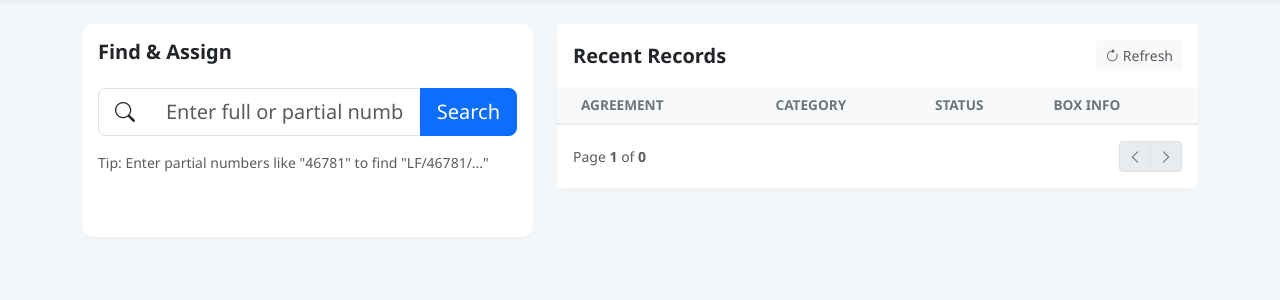
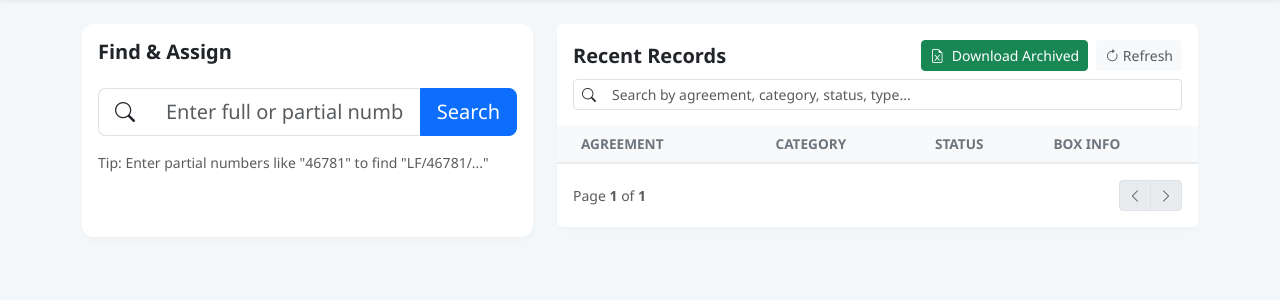
Before and after one commit to wasthTheekshana/Archive-Management-System, a Flask app: page / in a window 1280 px wide. Shown: the part 68-368 px from the top of the page. Run offline with Flask 3, Linux system fonts and the light colour scheme; data that the repository does not hold is empty; some libraries are stand-ins or nearby versions.

Commit message:
Add table auto-search and download archived Excel feature
Co-Authored-By: Claude Sonnet 4.6 <noreply@anthropic.com>

```diff
--- a/app.py
+++ b/app.py
@@ -1,47 +1,54 @@
 import os
 import math
+import io
 import mysql.connector
 import pandas as pd
-from flask import Flask, render_template, request, jsonify, session, redirect
+from flask import Flask, render_template, request, jsonify, session, redirect, send_file
 
 app = Flask(__name__)
-app.secret_key = os.environ.get('SECRET_KEY', 'dev-secret-key')
-
+app.secret_key = os.environ.get('SECRET_KEY', 'default_dev_key')
 
 # --- DATABASE CONFIGURATION ---
 def get_db_connection():
     try:
-        if 'DB_HOST' in os.environ:
-            # Azure Settings
+        # 1. CHECK FOR AZURE-SPECIFIC VARIABLES (From your screenshot)
+        if 'AZURE_MYSQL_HOST' in os.environ:
+            conn = mysql.connector.connect(
+                host=os.environ.get('AZURE_MYSQL_HOST'),
+                user=os.environ.get('AZURE_MYSQL_USER'),
+                password=os.environ.get('AZURE_MYSQL_PASSWORD'),
+                database=os.environ.get('AZURE_MYSQL_NAME'),
+                port=3306,
+                ssl_disabled=True  # Keeps connection simple for now
+            )
+        # 2. CHECK FOR MANUAL VARIABLES (Backup plan)
+        elif 'DB_HOST' in os.environ:
             conn = mysql.connector.connect(
                 host=os.environ.get('DB_HOST'),
                 user=os.environ.get('DB_USER'),
                 password=os.environ.get('DB_PASS'),
                 database=os.environ.get('DB_NAME'),
-                port=3306,
-                ssl_disabled=True
+                port=3306
             )
         else:
-            # Localhost Settings
+            # 3. LOCALHOST FALLBACK (Your PC)
             conn = mysql.connector.connect(
                 host='localhost',
-                port=3307,  # Check if your MySQL is on 3306 or 3307
+                port=3306,
                 user='root',
                 password='root',
                 database='archive_db'
             )
         return conn
     except mysql.connector.Error as err:
-        print(f"❌ DB Error: {err}")
+        print(f"❌ DB Connection Error: {err}")
         return None
-
 
 # --- ROUTES ---
 @app.route('/')
 def index():
     is_admin = 'user' in session
     return render_template('index.html', is_admin=is_admin)
-
 
 @app.route('/login', methods=['POST'])
 def login():
@@ -52,15 +59,12 @@ def login():
         return jsonify({'success': True})
     return jsonify({'success': False, 'message': 'Invalid Credentials'})
 
-
 @app.route('/logout')
 def logout():
     session.pop('user', None)
     return redirect('/')
 
-
 # --- API ENDPOINTS ---
-
 @app.route('/api/documents')
 def get_documents():
     conn = get_db_connection()
@@ -71,16 +75,33 @@ def get_documents():
     per_page = 10
     offset = (page - 1) * per_page
 
-    cursor.execute('SELECT * FROM agreements ORDER BY id DESC LIMIT %s OFFSET %s', (per_page, offset))
-    data = cursor.fetchall()
+    search = request.args.get('search', '').strip()
 
-    cursor.execute('SELECT COUNT(*) as total FROM agreements')
-    result = cursor.fetchone()
-    total_records = result['total'] if result else 0
-    total_pages = math.ceil(total_records / per_page)
+    try:
+        if search:
+            like = f"%{search}%"
+            cursor.execute(
+                'SELECT * FROM agreements WHERE agreement_number LIKE %s OR category LIKE %s OR status LIKE %s OR box_type LIKE %s ORDER BY id DESC LIMIT %s OFFSET %s',
+                (like, like, like, like, per_page, offset)
+            )
+            data = cursor.fetchall()
+            cursor.execute(
+                'SELECT COUNT(*) as total FROM agreements WHERE agreement_number LIKE %s OR category LIKE %s OR status LIKE %s OR box_type LIKE %s',
+                (like, like, like, like)
+            )
+        else:
+            cursor.execute('SELECT * FROM agreements ORDER BY id DESC LIMIT %s OFFSET %s', (per_page, offset))
+            data = cursor.fetchall()
+            cursor.execute('SELECT COUNT(*) as total FROM agreements')
 
-    cursor.close()
-    conn.close()
+        result = cursor.fetchone()
+        total_records = result['total'] if result else 0
+        total_pages = math.ceil(total_records / per_page) if total_records else 1
+    except Exception as e:
+        return jsonify({'error': str(e)}), 500
+    finally:
+        cursor.close()
+        conn.close()
 
     return jsonify({
         'data': data,
@@ -90,23 +111,21 @@ def get_documents():
         }
     })
 
-
 @app.route('/search', methods=['GET'])
 def search_agreement():
     query = request.args.get('q', '').strip()
     if not query: return jsonify(None)
 
     conn = get_db_connection()
+    if not conn: return jsonify(None)
+
     cursor = conn.cursor(dictionary=True)
-
     search_term = f"%{query}%"
     cursor.execute('SELECT * FROM agreements WHERE agreement_number LIKE %s LIMIT 1', (search_term,))
-
     agreement = cursor.fetchone()
     cursor.close()
     conn.close()
     return jsonify(agreement) if agreement else jsonify(None)
-
 
 @app.route('/upload', methods=['POST'])
 def upload_file():
@@ -152,23 +171,13 @@ def upload_file():
             if raw_box and raw_box.lower() != 'nan':
                 final_type = ''.join([c for c in raw_box if not c.isdigit()]).strip()
             if (not final_type or final_type == "UNKNOWN") and cat and cat.lower() != 'nan':
-                final_type = cat[:3].upper()
+                 final_type = cat[:3].upper()
 
             if ag_num and ag_num.lower() != 'nan':
                 try:
-                    cursor.execute('''
-                                   INSERT
-                                   IGNORE INTO agreements (agreement_number, category, box_type, status)
-                        VALUES (
-                                   %s,
-                                   %s,
-                                   %s,
-                                   'Pending'
-                                   )
-                                   ''', (ag_num, cat, final_type))
+                    cursor.execute('INSERT IGNORE INTO agreements (agreement_number, category, box_type, status) VALUES (%s, %s, %s, "Pending")', (ag_num, cat, final_type))
                     count += 1
-                except:
-                    pass
+                except: pass
 
         conn.commit()
         cursor.close()
@@ -177,9 +186,6 @@ def upload_file():
 
     except Exception as e:
         return jsonify({'success': False, 'message': str(e)})
-
-
-# --- MISSING FUNCTIONS ADDED BELOW ---
 
 @app.route('/get_active_box', methods=['GET'])
 def get_active_box():
@@ -196,7 +202,6 @@ def get_active_box():
         cursor.close()
         conn.close()
 
-
 @app.route('/create_new_box', methods=['POST'])
 def create_new_box():
     data = request.json
@@ -204,8 +209,9 @@ def create_new_box():
     new_dok_id = data['new_dok_id']
 
     conn = get_db_connection()
+    if not conn: return jsonify({'success': False, 'message': 'DB Connection Failed'}), 500
+
     cursor = conn.cursor(dictionary=True)
-
     try:
         cursor.execute('SELECT current_sequence FROM active_boxes WHERE box_type = %s', (box_type,))
         current = cursor.fetchone()
@@ -213,21 +219,10 @@ def create_new_box():
         if current:
             new_seq = current['current_sequence'] + 1
             new_name = f"{box_type}{new_seq}"
-            cursor.execute('''
-                           UPDATE active_boxes
-                           SET current_sequence = %s,
-                               current_box_name = %s,
-                               current_dok_id   = %s,
-                               item_count       = 0
-                           WHERE box_type = %s
-                           ''', (new_seq, new_name, new_dok_id, box_type))
+            cursor.execute('UPDATE active_boxes SET current_sequence = %s, current_box_name = %s, current_dok_id = %s, item_count = 0 WHERE box_type = %s', (new_seq, new_name, new_dok_id, box_type))
         else:
             new_name = f"{box_type}1"
-            cursor.execute('''
-                           INSERT INTO active_boxes (box_type, current_sequence, current_box_name, current_dok_id,
-                                                     item_count)
-                           VALUES (%s, 1, %s, %s, 0)
-                           ''', (box_type, new_name, new_dok_id))
+            cursor.execute('INSERT INTO active_boxes (box_type, current_sequence, current_box_name, current_dok_id, item_count) VALUES (%s, 1, %s, %s, 0)', (box_type, new_name, new_dok_id))
 
         conn.commit()
         return jsonify({'success': True})
@@ -237,28 +232,16 @@ def create_new_box():
         cursor.close()
         conn.close()
 
-
 @app.route('/assign_agreement', methods=['POST'])
 def assign_agreement():
     data = request.json
     conn = get_db_connection()
+    if not conn: return jsonify({'success': False, 'message': 'DB Connection Failed'}), 500
+
     cursor = conn.cursor()
-
     try:
-        cursor.execute('''
-                       UPDATE agreements
-                       SET assigned_box_name = %s,
-                           assigned_dok_id   = %s,
-                           status            = 'Archived'
-                       WHERE agreement_number = %s
-                       ''', (data['box_name'], data['dok_id'], data['agreement_number']))
-
-        cursor.execute('''
-                       UPDATE active_boxes
-                       SET item_count = item_count + 1
-                       WHERE box_type = %s
-                       ''', (data['box_type'],))
-
+        cursor.execute('UPDATE agreements SET assigned_box_name = %s, assigned_dok_id = %s, status = "Archived" WHERE agreement_number = %s', (data['box_name'], data['dok_id'], data['agreement_number']))
+        cursor.execute('UPDATE active_boxes SET item_count = item_count + 1 WHERE box_type = %s', (data['box_type'],))
         conn.commit()
         return jsonify({'success': True})
     except Exception as e:
@@ -267,6 +250,70 @@ def assign_agreement():
         cursor.close()
         conn.close()
 
+@app.route('/download/archived')
+def download_archived():
+    conn = get_db_connection()
+    if not conn:
+        return jsonify({'error': 'DB Connection Failed'}), 500
+
+    cursor = conn.cursor(dictionary=True)
+    try:
+        cursor.execute("SELECT id, agreement_number, category, box_type, status, assigned_box_name, assigned_dok_id FROM agreements WHERE status = 'Archived' ORDER BY assigned_box_name, id")
+        rows = cursor.fetchall()
+    finally:
+        cursor.close()
+        conn.close()
+
+    df = pd.DataFrame(rows, columns=['ID', 'Agreement Number', 'Category', 'Box Type', 'Status', 'Assigned Box Name', 'Assigned DOK ID'])
+    output = io.BytesIO()
+    with pd.ExcelWriter(output, engine='openpyxl') as writer:
+        df.to_excel(writer, index=False, sheet_name='Archived')
+    output.seek(0)
+    return send_file(output, mimetype='application/vnd.openxmlformats-officedocument.spreadsheetml.sheet',
+                     as_attachment=True, download_name='archived_agreements.xlsx')
+
+# --- AZURE INITIALIZATION ROUTE (RUN THIS ONCE) ---
+@app.route('/init_db')
+def init_db_route():
+    conn = get_db_connection()
+    if not conn:
+        return jsonify({'message': '❌ Fatal Error: Could not connect. Check Environment Variables on Azure.'}), 500
+
+    try:
+        cursor = conn.cursor()
+
+        # 1. Create Agreements Table
+        cursor.execute("""
+        CREATE TABLE IF NOT EXISTS agreements (
+            id INT AUTO_INCREMENT PRIMARY KEY,
+            agreement_number VARCHAR(255) UNIQUE,
+            category VARCHAR(100),
+            box_type VARCHAR(50),
+            status VARCHAR(50) DEFAULT 'Pending',
+            assigned_box_name VARCHAR(100),
+            assigned_dok_id VARCHAR(100)
+        )
+        """)
+
+        # 2. Create Active Boxes Table
+        cursor.execute("""
+        CREATE TABLE IF NOT EXISTS active_boxes (
+            id INT AUTO_INCREMENT PRIMARY KEY,
+            box_type VARCHAR(50) UNIQUE,
+            current_sequence INT,
+            current_box_name VARCHAR(100),
+            current_dok_id VARCHAR(100),
+            item_count INT DEFAULT 0
+        )
+        """)
+
+        conn.commit()
+        cursor.close()
+        conn.close()
+        return jsonify({'message': '✅ SUCCESS! Tables Created Successfully on Azure.'})
+
+    except Exception as e:
+        return jsonify({'message': f'❌ Error creating tables: {str(e)}'}), 500
 
 if __name__ == '__main__':
-    app.run(debug=True, port=5000)
+    app.run(debug=True)
--- a/templates/index.html
+++ b/templates/index.html
@@ -128,11 +128,22 @@
 
         <div class="col-lg-7">
             <div class="card card-custom">
-                <div class="card-header bg-white py-3 border-bottom-0 d-flex justify-content-between align-items-center">
-                    <h5 class="fw-bold mb-0">Recent Records</h5>
-                    <button class="btn btn-light btn-sm text-muted" onclick="loadPage(1)">
-                        <i class="bi bi-arrow-clockwise"></i> Refresh
-                    </button>
+                <div class="card-header bg-white py-3 border-bottom-0">
+                    <div class="d-flex justify-content-between align-items-center mb-2">
+                        <h5 class="fw-bold mb-0">Recent Records</h5>
+                        <div class="d-flex gap-2">
+                            <a href="/download/archived" class="btn btn-success btn-sm">
+                                <i class="bi bi-file-earmark-excel me-1"></i> Download Archived
+                            </a>
+                            <button class="btn btn-light btn-sm text-muted" onclick="loadPage(1)">
+                                <i class="bi bi-arrow-clockwise"></i> Refresh
+                            </button>
+                        </div>
+                    </div>
+                    <div class="input-group input-group-sm">
+                        <span class="input-group-text bg-white"><i class="bi bi-search"></i></span>
+                        <input type="text" id="tableSearch" class="form-control border-start-0" placeholder="Search by agreement, category, status, type...">
+                    </div>
                 </div>
 
                 <div class="table-responsive">
@@ -202,11 +213,14 @@
 <script>
     let currentData = {};
     let currentPage = 1;
+    let searchDebounceTimer = null;
 
     // --- 1. PAGINATION & LOAD LOGIC ---
     function loadPage(page) {
         currentPage = page;
-        fetch(`/api/documents?page=${page}`)
+        const search = document.getElementById('tableSearch') ? document.getElementById('tableSearch').value.trim() : '';
+        const url = `/api/documents?page=${page}${search ? '&search=' + encodeURIComponent(search) : ''}`;
+        fetch(url)
             .then(res => res.json())
             .then(data => {
                 const tbody = document.getElementById("tableBody");
@@ -239,17 +253,23 @@
                 let pagHTML = '';
                 // Previous
                 pagHTML += `<li class="page-item ${!pag.has_prev ? 'disabled' : ''}">
-                    <a class="page-link" href="#" onclick="loadPage(${pag.current_page - 1})"><i class="bi bi-chevron-left"></i></a></li>`;
+                    <a class="page-link" href="#" onclick="event.preventDefault();loadPage(${pag.current_page - 1})"><i class="bi bi-chevron-left"></i></a></li>`;
                 // Next
                 pagHTML += `<li class="page-item ${!pag.has_next ? 'disabled' : ''}">
-                    <a class="page-link" href="#" onclick="loadPage(${pag.current_page + 1})"><i class="bi bi-chevron-right"></i></a></li>`;
+                    <a class="page-link" href="#" onclick="event.preventDefault();loadPage(${pag.current_page + 1})"><i class="bi bi-chevron-right"></i></a></li>`;
 
                 document.getElementById('paginationControls').innerHTML = pagHTML;
             });
     }
 
     // Initial Load
-    document.addEventListener('DOMContentLoaded', () => loadPage(1));
+    document.addEventListener('DOMContentLoaded', () => {
+        loadPage(1);
+        document.getElementById('tableSearch').addEventListener('input', () => {
+            clearTimeout(searchDebounceTimer);
+            searchDebounceTimer = setTimeout(() => loadPage(1), 300);
+        });
+    });
 
     // --- 2. SEARCH LOGIC (PARTIAL MATCH) ---
     async function searchAgreement() {
```
